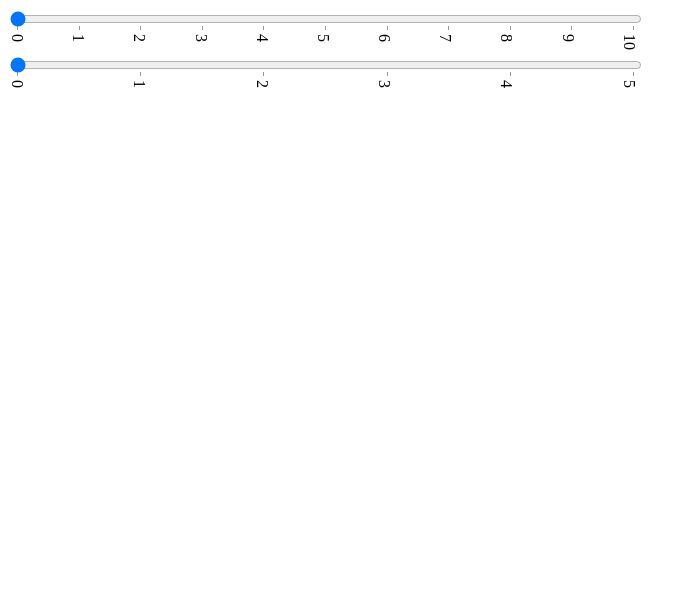
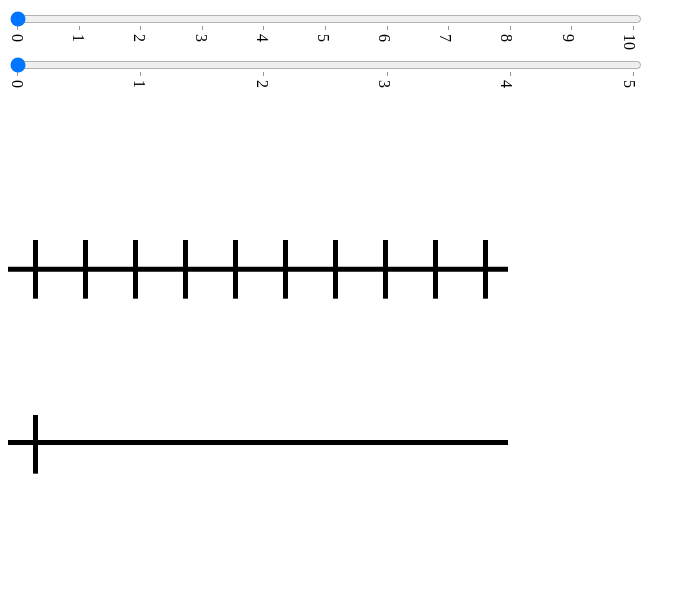
Before and after one commit to tristancurry/multiplines, a plain HTML site: page index.html in a window 1280 px wide. Shown: the whole page, without its empty margins (0-696 px from the left). Drawn offline with Linux system fonts and the light colour scheme.

Commit message:
adding some SVG for experiments

```diff
--- a/index.html
+++ b/index.html
@@ -46,6 +46,27 @@
             <option value="240" label="240"></option>
             <option value="3000" label="300"></option>
         </datalist>
+
+
+        <svg width="500" height="500" version="1.1" viewBox="0 0 100 100" xmlns="http://www.w3.org/2000/svg" xmlns:xlink="http://www.w3.org/1999/xlink">
+            <g fill="none" stroke="#000">
+             <path d="m-25 35.868h150"/>
+             <path d="m-25 70.5h150"/>
+             <path id="path468" d="m5.5 30.5v10.735" fill="none" stroke="#000" stroke-linecap="square"/>
+            </g>
+
+             <use transform="translate(10)" xlink:href="#path468"/>
+             <use transform="translate(20)" xlink:href="#path468"/>
+             <use transform="translate(30)" xlink:href="#path468"/>
+             <use transform="translate(40)" xlink:href="#path468"/>
+             <use transform="translate(50)" xlink:href="#path468"/>
+             <use transform="translate(60)" xlink:href="#path468"/>
+             <use transform="translate(70)" xlink:href="#path468"/>
+             <use transform="translate(80)" xlink:href="#path468"/>
+             <use transform="translate(90)" xlink:href="#path468"/>
+             <use transform="translate(0, 35)" xlink:href="#path468"/>
+
+           </svg>
     </div>
 
 
```
Also changed, not shown: reference/numberlines.svg (added).
